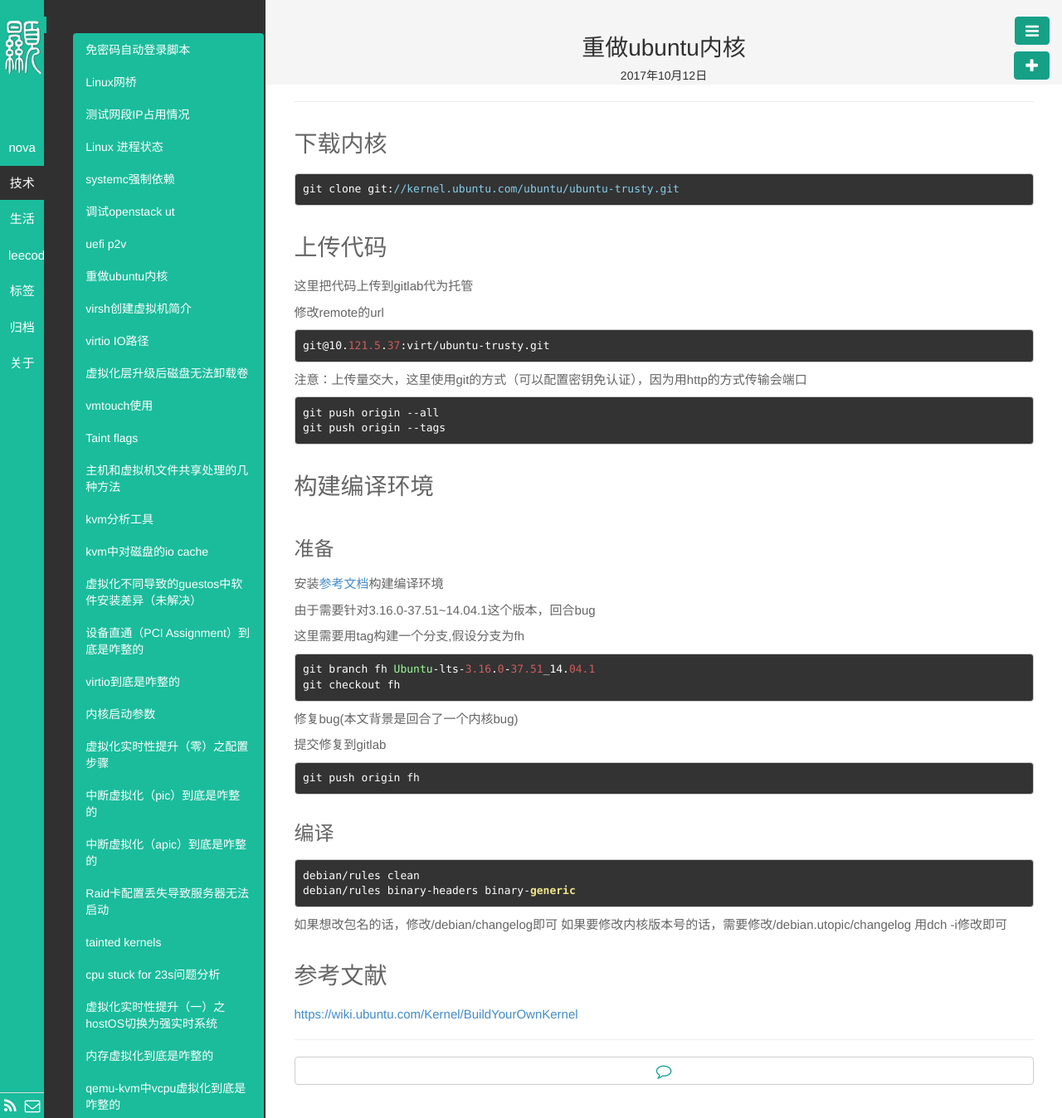
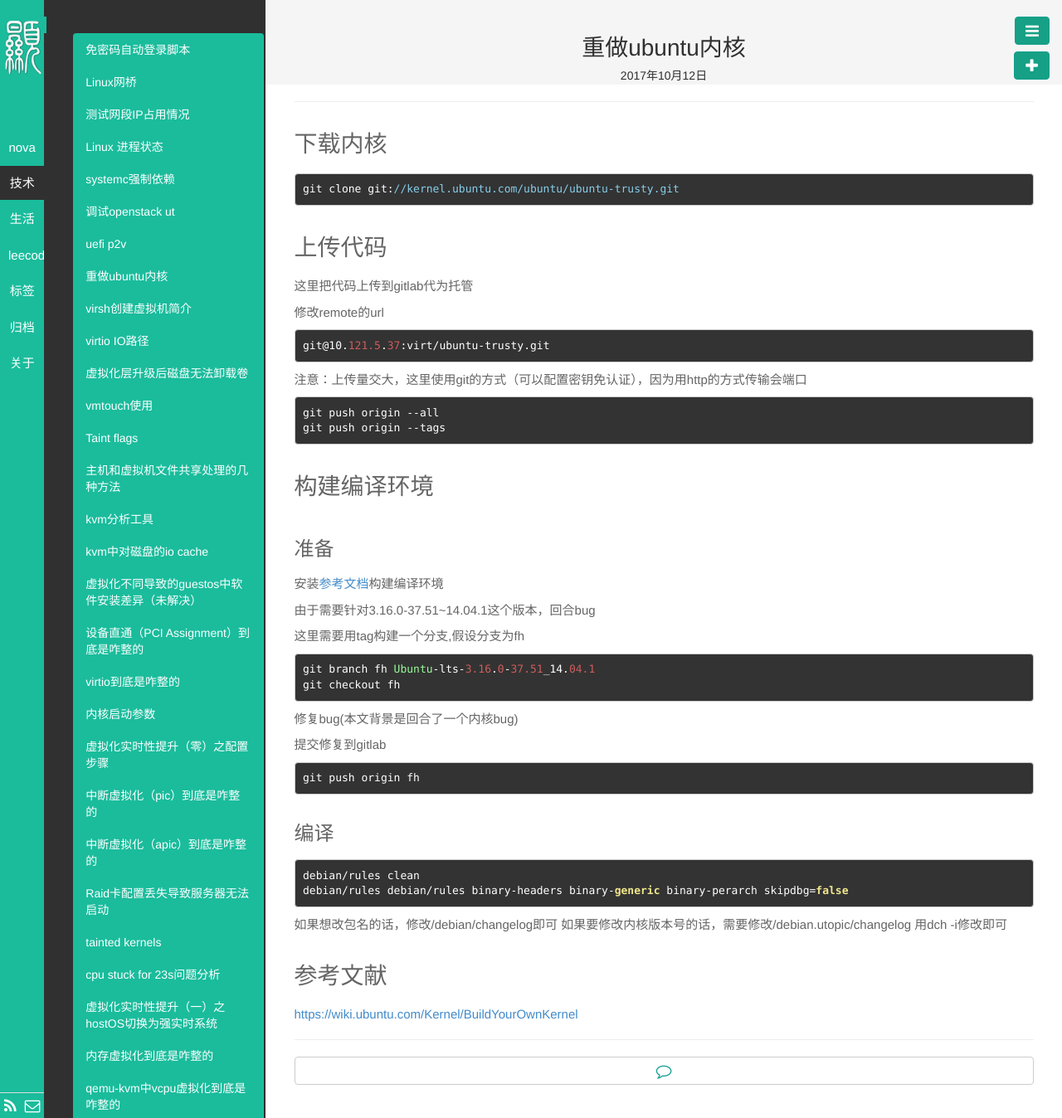
Before and after one commit to byHAN/byhan.github.io, a Jekyll site: the page built from _posts/技术/2017-10-12-make kernel for ubuntu.md, in a window 1280 px wide. Shown: the whole page at 83% size. Built offline with Jekyll 4.4.1, drawn with Linux system fonts in a browser that asks for light colours.

Commit message:
Signed-off-by: byhan <10821712@qq.com>

```diff
--- a/_posts/技术/2017-10-12-make kernel for ubuntu.md
+++ b/_posts/技术/2017-10-12-make kernel for ubuntu.md
@@ -46,7 +46,7 @@ description:
 ### 编译 ###
 
     debian/rules clean
-    debian/rules binary-headers binary-generic
+    debian/rules debian/rules binary-headers binary-generic binary-perarch skipdbg=false
 
 
 如果想改包名的话，修改/debian/changelog即可
```
